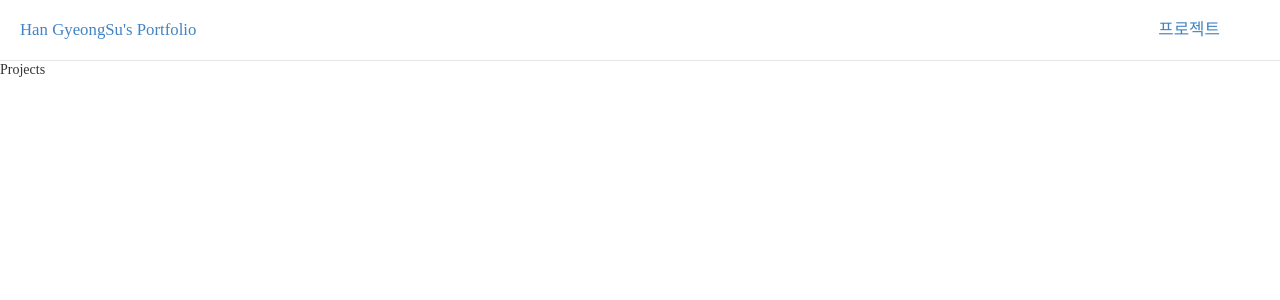
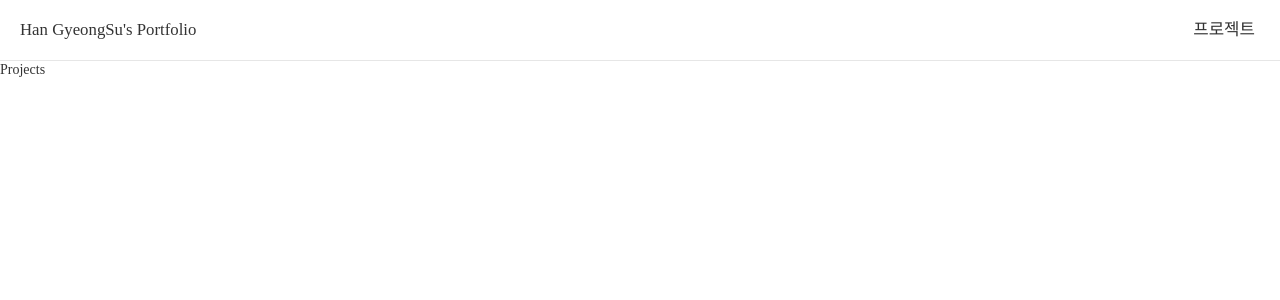
Before and after one commit to micalgenus/portfolio, a React (Create React App) app: page / in a window 1280 px wide. Shown: the top 300 px of the page. Built offline with nearby package versions, Linux system fonts and the light colour scheme; a web font is replaced by a local one.

Commit message:
Update Layout Header CSS

```diff
--- a/src/containers/Layout/Components/Header/Header.scss
+++ b/src/containers/Layout/Components/Header/Header.scss
@@ -33,16 +33,21 @@ header {
     position: absolute;
     display: flex;
     flex-direction: row;
-    width: calc(100% - #{$header-padding} - #{$header-padding});
+    width: 100%;
     height: 100%;
     padding: 0 $header-padding;
     align-items: center;
     justify-content: space-between;
     text-align: center;
 
-    & > a {
-      padding: 0 5px;
-      font-size: 0.9em;
+    a {
+      color: #333;
+    }
+
+    ul {
+      a {
+        padding: 0 5px;
+      }
     }
 
     div,
```
